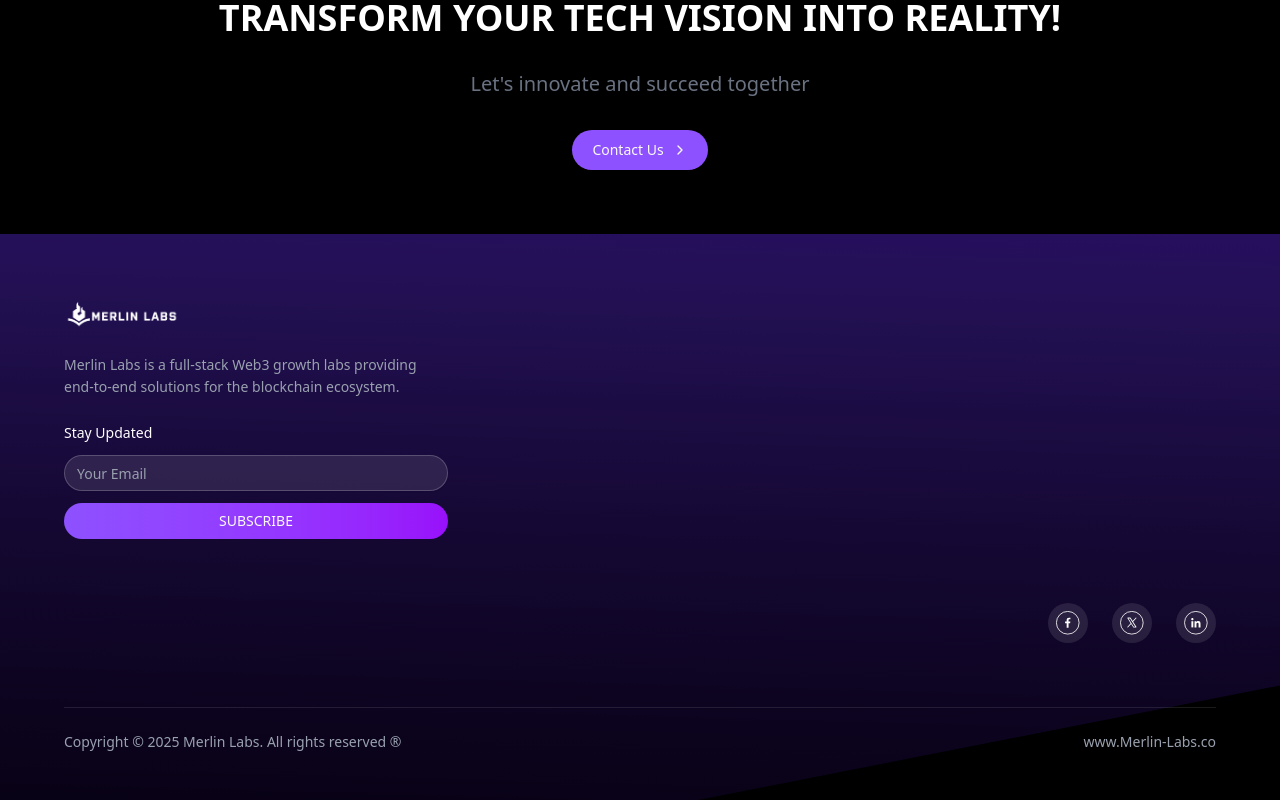
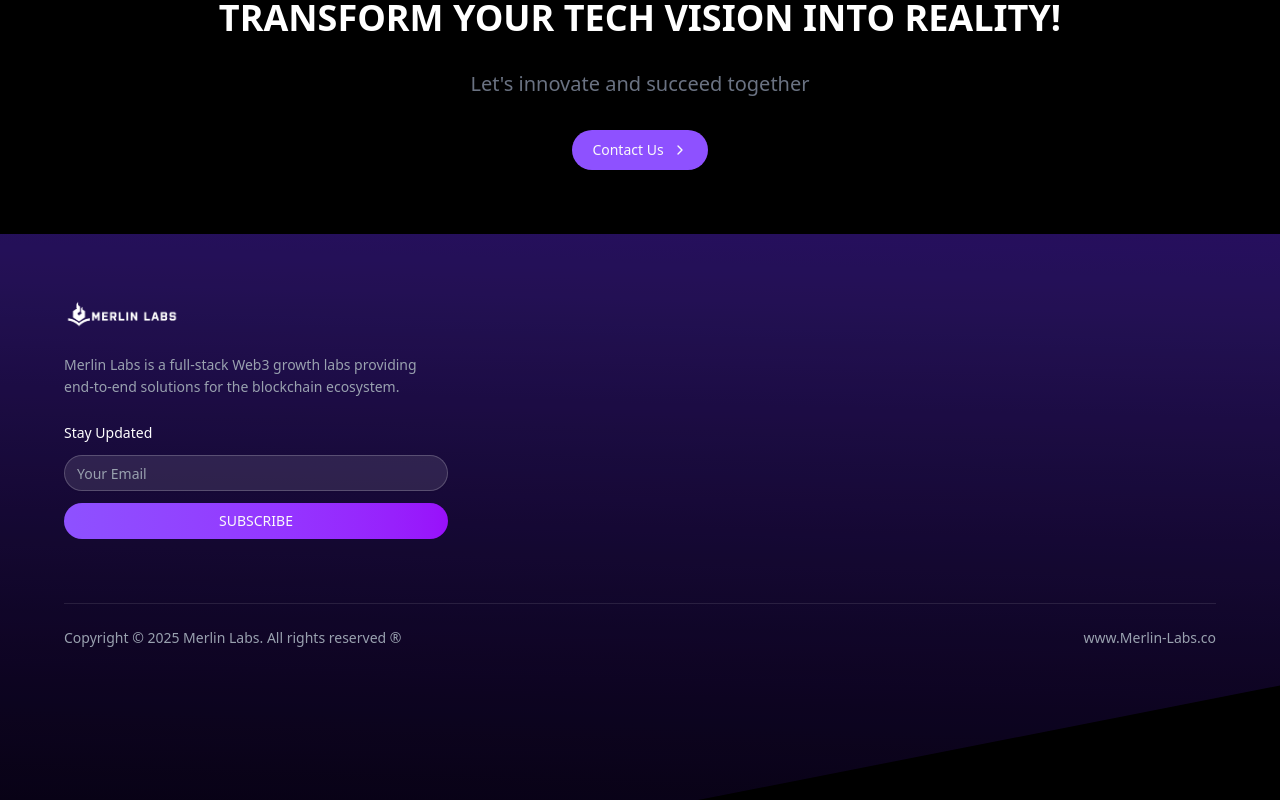
Before and after one commit to Jiro-Labs/merlin-web, a Next.js app: page / in a window 1280 px wide. Shown: the part 3560-4360 px from the top of the page. Built offline with nearby package versions, Linux system fonts and the light colour scheme.

Commit message:
hidden social icon

```diff
--- a/src/components/footer.tsx
+++ b/src/components/footer.tsx
@@ -218,7 +218,7 @@ export const Footer = () => {
                         </div>
 
                         {/* Mobile Social Links */}
-                    <div className="mt-8 pt-8">
+                    <div className="hidden mt-8 pt-8">
                         <div className="flex justify-end space-x-6">
                             <Link
                                 href="#"
```
